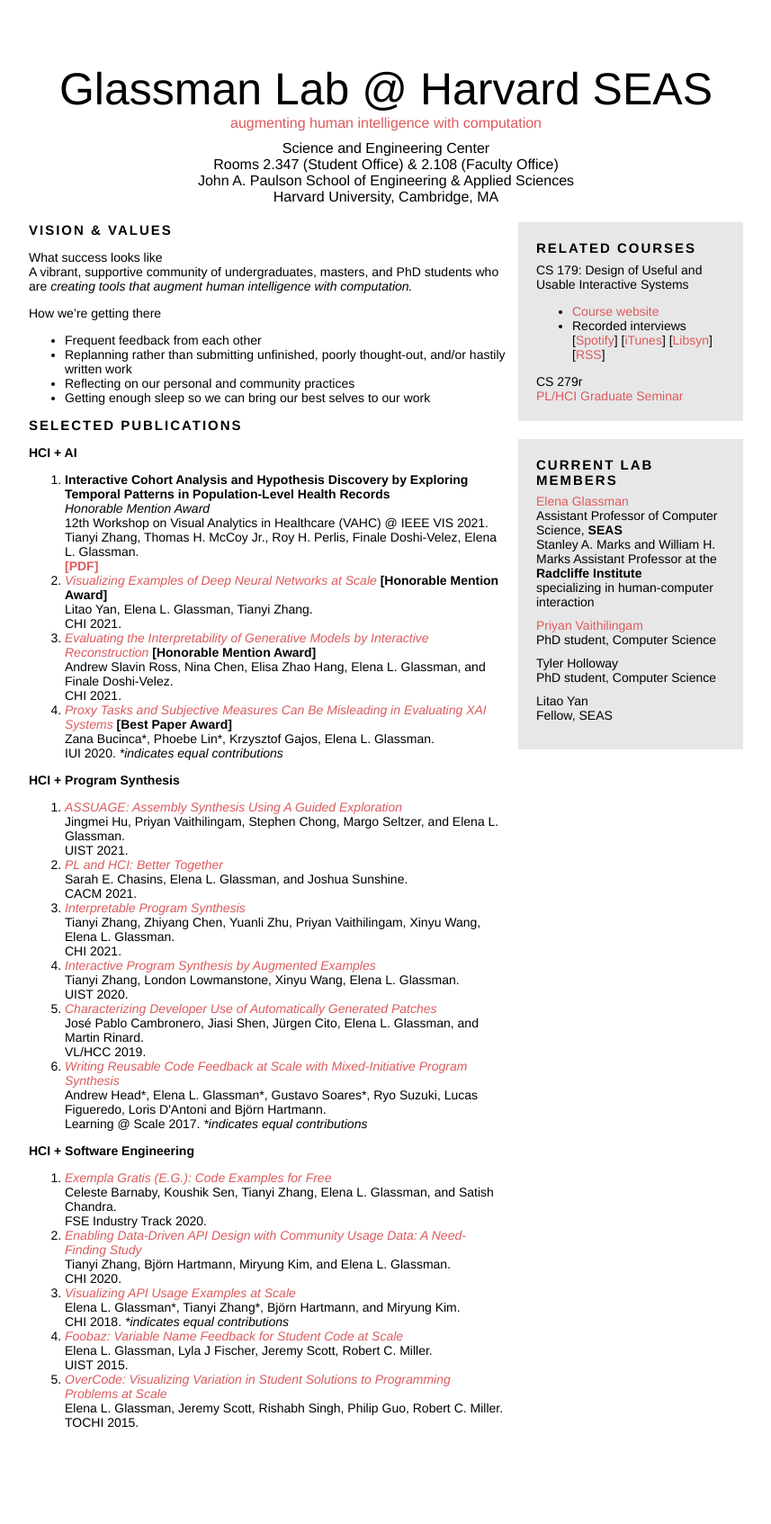
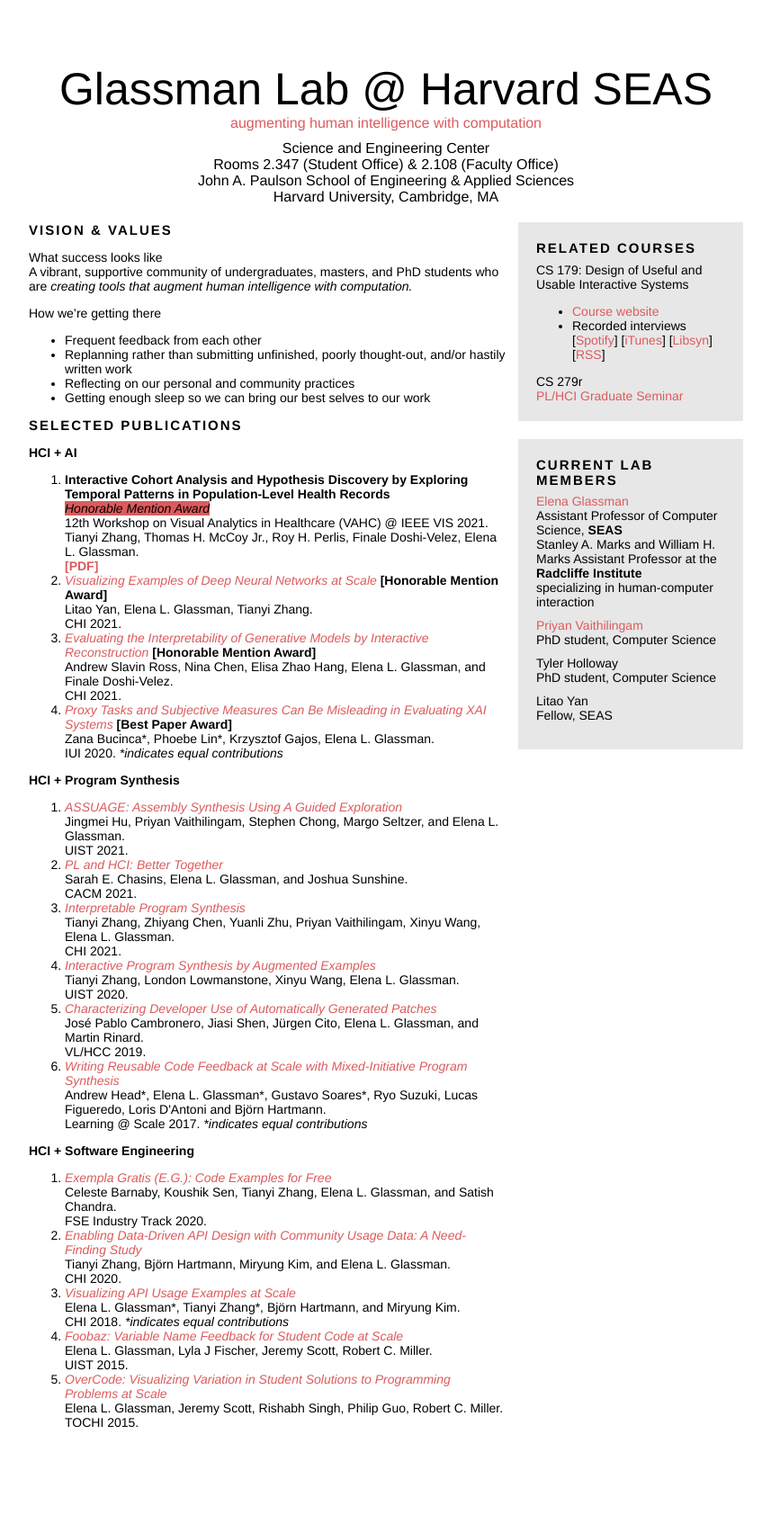
Before and after one commit to eglassman/eglassman.github.io, a Jekyll site: the page built from index.html, in a window 1280 px wide. Shown: the whole page at 90% size, without its empty margins (211-1068 px from the left). Built offline with Jekyll 4.4.1, drawn with Linux system fonts in a browser that asks for light colours.

Commit message:
forgot css

```diff
--- a/assets/css/custom.css
+++ b/assets/css/custom.css
@@ -1,6 +1,10 @@
 body {
   font-family: Avenir, Helvetica Neue, Helvetica, Arial;
   text-decoration-skip: ink;
+}
+
+.award {
+  background-color:rgb(220, 91, 93);
 }
 
 a {
```
